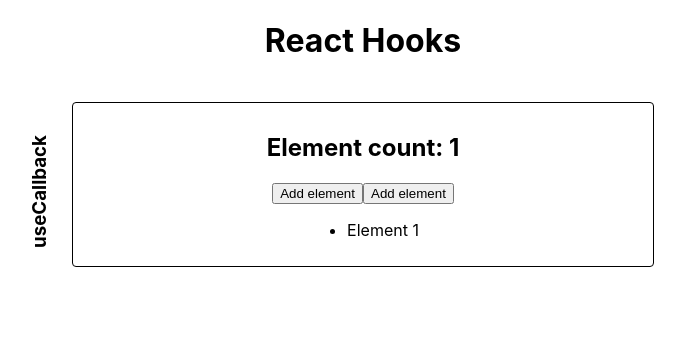
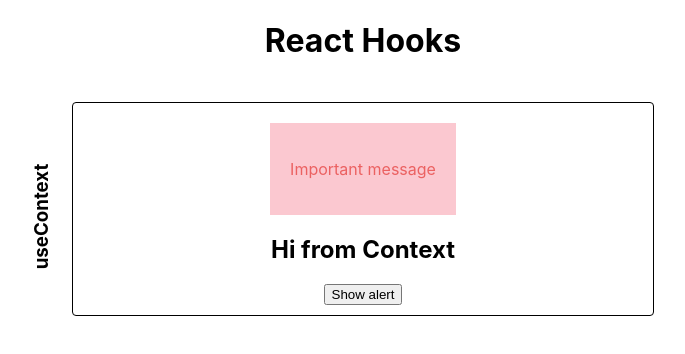
Before and after one commit to AndrewDisin/Hooks, a React (Create React App) app: page / in a window 1280 px wide. Shown: the top 354 px of the page, without its empty margins (277-962 px from the left). Built offline with nearby package versions, Linux system fonts and the light colour scheme.

Commit message:
Работа с useContext

```diff
--- a/src/App.js
+++ b/src/App.js
@@ -2,18 +2,30 @@
 // import Tabs from './components/Tabs/Tabs';
 // import RenderCount from './components/RenderCount/RenderCount';
 // import OptimizedCounter from './components/OptimizedCounter/OptimizedCounter';
-
-import ElementGenerator from './components/ElementGenerator/ElementGenerator';
+// import ElementGenerator from './components/ElementGenerator/ElementGenerator';
+import ContextWrapper from './components/ContextWrapper/ContextWrapper';
 
 function App() {
   return (
     <div className="wrapper">
       <h1>React Hooks</h1>
+      {/* useState */}
       {/* <Counter /> */}
+
+      {/* useEffect */}
       {/* <Tabs /> */}
+
+      {/* useRef */}
       {/* <RenderCount /> */}
+
+      {/* useMemo */}
       {/* <OptimizedCounter /> */}
-      <ElementGenerator />
+
+      {/* useCallback */}
+      {/* <ElementGenerator /> */}
+
+      {/* useContext */}
+      <ContextWrapper />
     </div>
   );
 }
--- /dev/null
+++ b/src/components/ContextWrapper/Alert/Alert.css
@@ -0,0 +1,9 @@
+.alert {
+  display: flex;
+  align-items: center;
+  justify-content: center;
+  background: rgba(247, 145, 162, 0.5);
+  color: rgb(235, 97, 97);
+  padding: 20px;
+  margin-top: 10px;
+}
--- /dev/null
+++ b/src/components/ContextWrapper/Alert/Alert.js
@@ -0,0 +1,15 @@
+import React from 'react';
+import './Alert.css';
+import { useAlert } from './AlertContext';
+
+export default function Alert() {
+  const isAlertShow = useAlert();
+
+  if (isAlertShow.visible) return null;
+
+  return (
+    <div className="alert" onClick={isAlertShow.toggle}>
+      <p>Important message</p>
+    </div>
+  );
+}
--- /dev/null
+++ b/src/components/ContextWrapper/Alert/AlertContext.js
@@ -0,0 +1,24 @@
+import React, { useContext, useState } from 'react';
+
+const AlertContext = React.createContext();
+
+export const useAlert = () => useContext(AlertContext);
+
+export const AlertProvider = ({ children }) => {
+  const [isAlertShow, setIsAlertShow] = useState(false);
+
+  const toggle = () => {
+    setIsAlertShow((prev) => !prev);
+  };
+
+  return (
+    <AlertContext.Provider
+      value={{
+        visible: isAlertShow,
+        toggle,
+      }}
+    >
+      {children}
+    </AlertContext.Provider>
+  );
+};
--- /dev/null
+++ b/src/components/ContextWrapper/ContexWrapper.css
@@ -0,0 +1,19 @@
+.context-wrapper {
+  position: relative;
+  display: flex;
+  flex-direction: column;
+  justify-content: center;
+  align-items: center;
+  min-width: 560px;
+  padding: 10px;
+  margin: 20px 0;
+  border: 1px solid black;
+  border-radius: 4px;
+}
+
+.context-wrapper h3 {
+  position: absolute;
+  left: 0px;
+  top: 50%;
+  transform: translate(-80%, -100%) rotate(-90deg);
+}
--- /dev/null
+++ b/src/components/ContextWrapper/ContextWrapper.js
@@ -0,0 +1,17 @@
+import React from 'react';
+import Main from './Main/Main';
+import Alert from './Alert/Alert';
+import { AlertProvider } from './Alert/AlertContext';
+import './ContexWrapper.css';
+
+export default function ContextWrapper() {
+  return (
+    <AlertProvider>
+      <div className="context-wrapper">
+        <h3>useContext</h3>
+        <Alert />
+        <Main />
+      </div>
+    </AlertProvider>
+  );
+}
--- /dev/null
+++ b/src/components/ContextWrapper/Main/Main.js
@@ -0,0 +1,13 @@
+import React from 'react';
+import { useAlert } from '../Alert/AlertContext';
+
+export default function Main() {
+  const { toggle } = useAlert();
+
+  return (
+    <>
+      <h2>Hi from Context</h2>
+      <button onClick={toggle}>Show alert</button>
+    </>
+  );
+}
```
